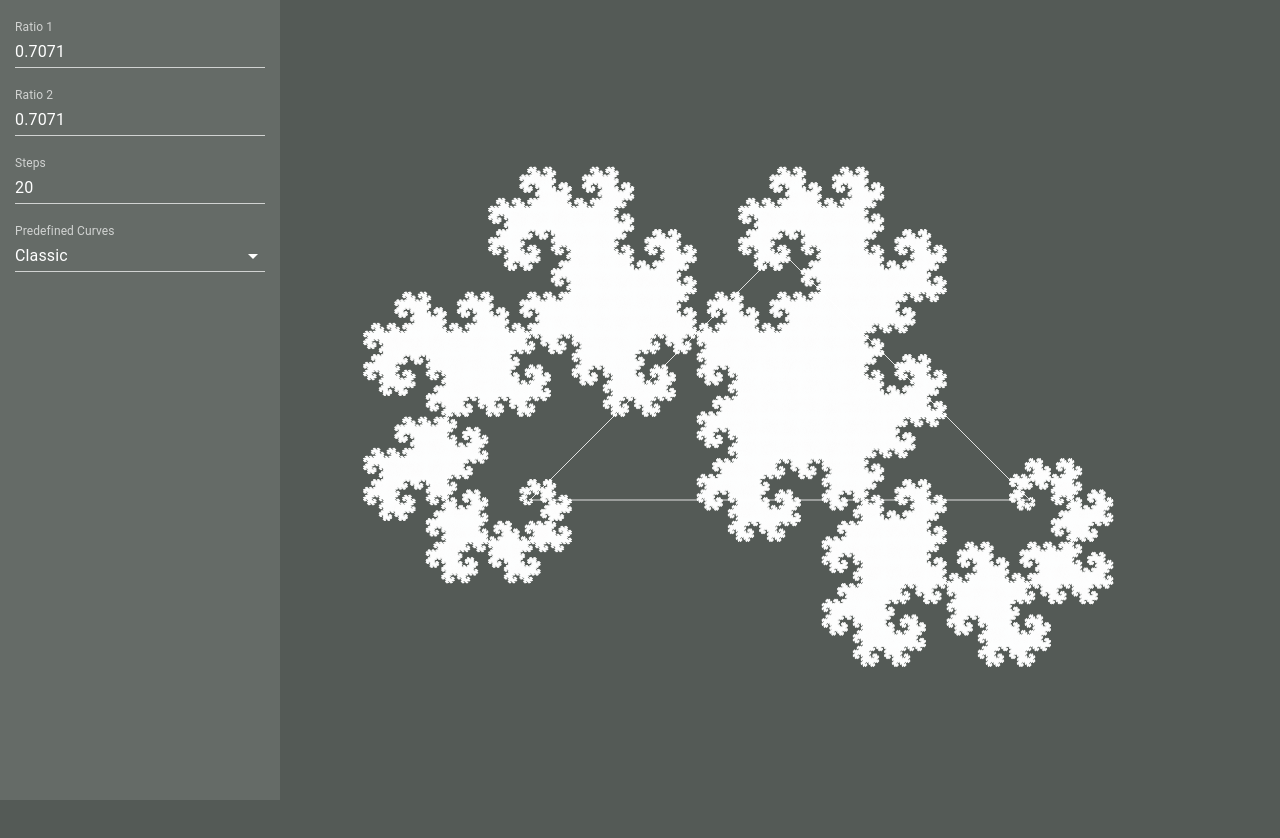
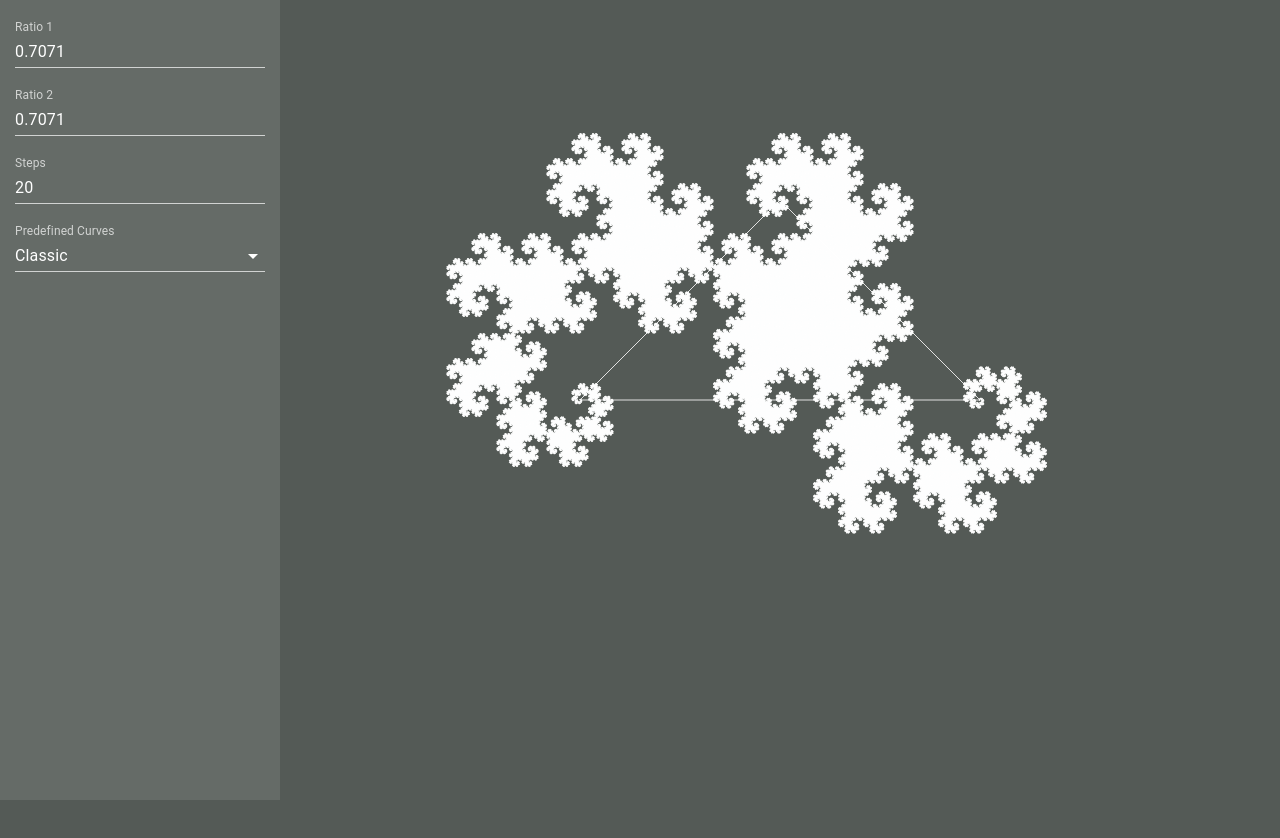
Before and after one commit to dotintegral/dragonize, a React (Create React App) app: page / in a window 1280 px wide. Shown: the top 838 px of the page. After the commit the page ends 800 px from the top, so only its background shows below. Built offline with nearby package versions, Linux system fonts and the light colour scheme; the HTML template or start-up script is replaced by a standard one.

Commit message:
Fixed resizing issue

```diff
--- a/src/components/Curve/Curve.jsx
+++ b/src/components/Curve/Curve.jsx
@@ -3,6 +3,7 @@ import PropTypes from "prop-types";
 import { connect } from "react-redux";
 
 import logic from "./logic.js";
+import { CurveWrapper } from "./Curve.styled";
 
 class Curve extends React.Component {
   constructor(props) {
@@ -74,7 +75,9 @@ class Curve extends React.Component {
 
   resize() {
     const canvas = document.querySelector("#curve");
-    const { width, height } = canvas.getBoundingClientRect();
+    const parent = canvas.parentElement;
+    const { width, height } = parent.getBoundingClientRect();
+    console.log({ width, height });
 
     if (width !== this.state.width || height !== this.state.height) {
       canvas.width = width;
@@ -111,9 +114,9 @@ class Curve extends React.Component {
     };
 
     return (
-      <div className="curveWrapper">
-        <canvas id="curve" className="curve" width="1000" height="1000" />
-      </div>
+      <CurveWrapper>
+        <canvas id="curve" className="curve" width={1000} height={1000} />
+      </CurveWrapper>
     );
   }
 }
--- /dev/null
+++ b/src/components/Curve/Curve.styled.js
@@ -0,0 +1,6 @@
+import styled from "styled-components";
+
+export const CurveWrapper = styled.div`
+  width: 100%;
+  height: 100%;
+`;
--- a/src/components/PredefinedCurves/PredefinedCurves.jsx
+++ b/src/components/PredefinedCurves/PredefinedCurves.jsx
@@ -36,8 +36,6 @@ const PredefinedCurves = () => {
     c => c.ratio1 === ratio1 && c.ratio2 === ratio2
   );
 
-  console.log(curves, ratio1, ratio2);
-
   const value = existingCurve ? existingCurve.name : "Custom";
 
   return (
--- a/src/style.css
+++ b/src/style.css
@@ -2,4 +2,5 @@ html,
 body {
   margin: 0px;
   background: #545a56;
+  overflow: hidden;
 }
```
